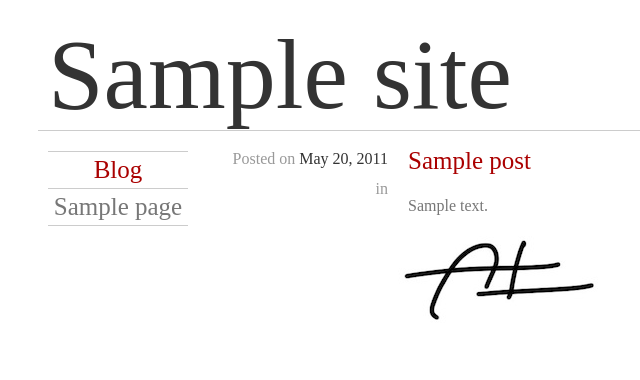
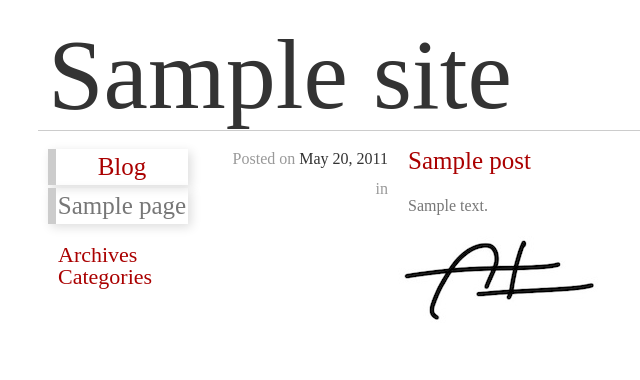
Before and after one commit to cachoimechi/AdamKroneBlog, a WordPress theme: template index.php in a window 1280 px wide. Shown: the top 380 px of the page, without its empty margins (122-762 px from the left). Run offline with PHP 8.4 and a stand-in for WordPress, Linux system fonts and the light colour scheme; the site name, menu and one post (Sample post) are stand-ins, and other content is empty; some libraries are stand-ins or nearby versions.

Commit message:
Added archives/categories to sidebar and styled nav

```diff
--- a/index.php
+++ b/index.php
@@ -11,7 +11,6 @@
 		<script type="text/javascript">try{Typekit.load();}catch(e){}</script>
 	</head>
 	<body>
-
 		<div id="container">
 			<header>
 				<h1 class="tk-bistro-script-web"><?php bloginfo('name'); ?></h1>
@@ -25,6 +24,17 @@
 						<?php wp_list_pages('title_li='); ?>
 					</ul>
 				</div>
+				<div id="widgets">
+					<h3 class="sidebartitle"><?php _e('Archives'); ?></h3>
+    						<ul class="list-archives">
+      						<?php wp_get_archives('type=monthly'); ?>
+    						</ul>
+
+  					<h3 class="sidebartitle"><?php _e('Categories'); ?></h3>
+  						<ul class="list-cat">
+    							<?php wp_list_cats('sort_column=name&optioncount=1&hierarchical=0'); ?>
+  						</ul>
+  				</div>
 			</div>
 
 			<div id="main">
--- a/style.css
+++ b/style.css
@@ -192,7 +192,7 @@ input, select {
  	div#sidebar {
  		float: left;
  		width: 140px;
- 		margin: 10px;
+ 		margin: 5px 10px;
  		text-align: left;
  	}
 
@@ -203,12 +203,19 @@ input, select {
  	}
 
  	div#nav ul li {
- 		border-top: 1px solid #CCC;
+ 		border-left: 8px solid #CCC;
  		padding: 3px 0;
+ 		margin: 3px 0;
+ 		-moz-box-shadow: 3px 3px 10px #DDD;
+  		-webkit-box-shadow: 3px 3px 10px #DDD;
+          box-shadow: 3px 3px 10px #DDD;
  	}
 
- 	div#nav ul li:last-child {
- 		border-bottom: 1px solid #CCC;
+ 	div#nav ul li:hover {
+ 		border-left: 8px solid #A00;
+ 		-moz-box-shadow: 3px 3px 10px #AAA;
+  		-webkit-box-shadow: 3px 3px 10px #AAA;
+          box-shadow: 3px 3px 10px #AAA;
  	}
 
  	div#nav ul li a {
@@ -220,6 +227,23 @@ input, select {
  	div#nav ul li a:hover, div#nav ul li a.selected, div#nav ul li.current_page_item a {
  		color: #A00;
  	}
+
+ 	div#widgets {
+ 		padding: 10px;
+ 	}
+
+ 	div#widgets ul {
+ 		list-style-type: none;
+ 	}
+
+ 	div#widgets a {
+ 		color: #777;
+ 	}
+
+ 	div#widgets a:hover {
+ 		color: #333;
+ 	}
+
 
  	div#main {
  		float: left;
```
